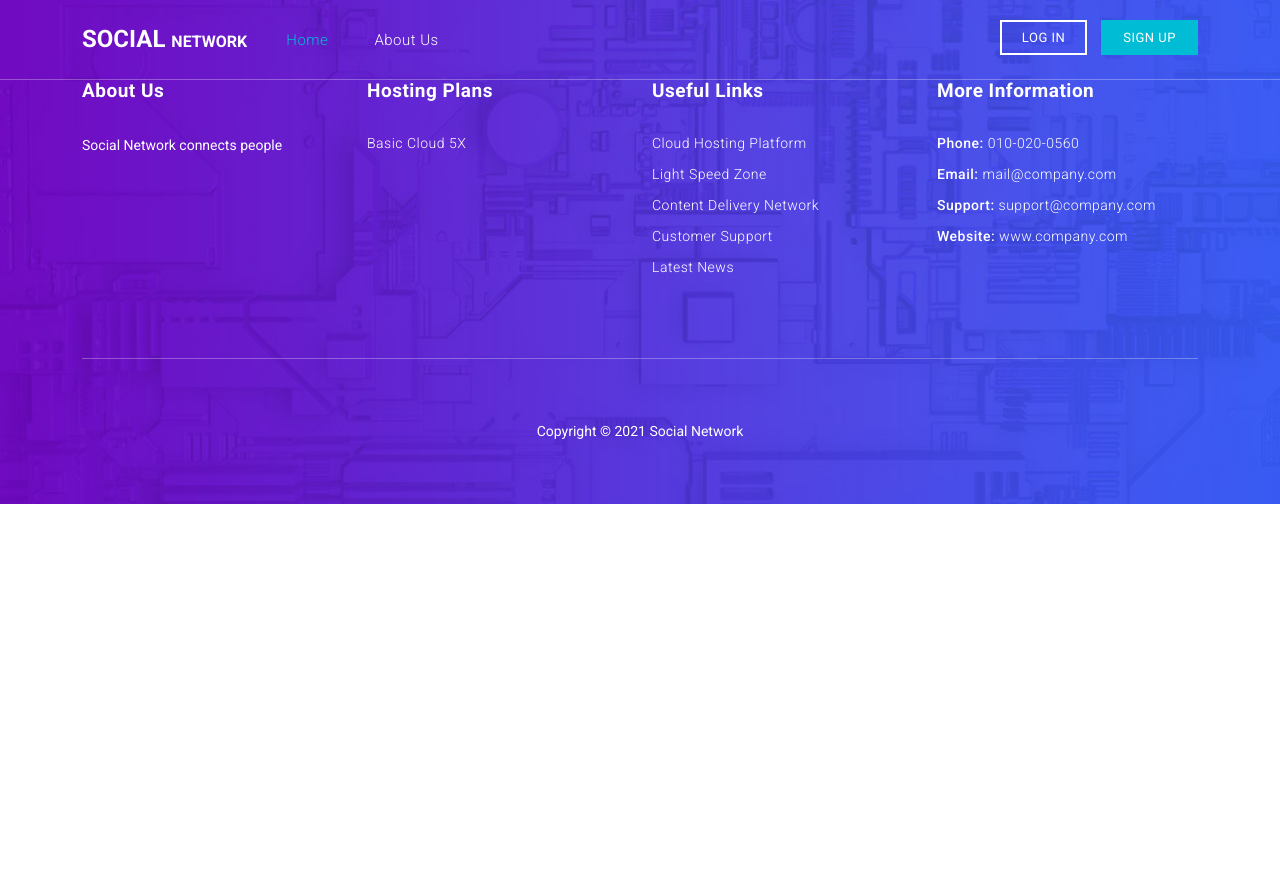
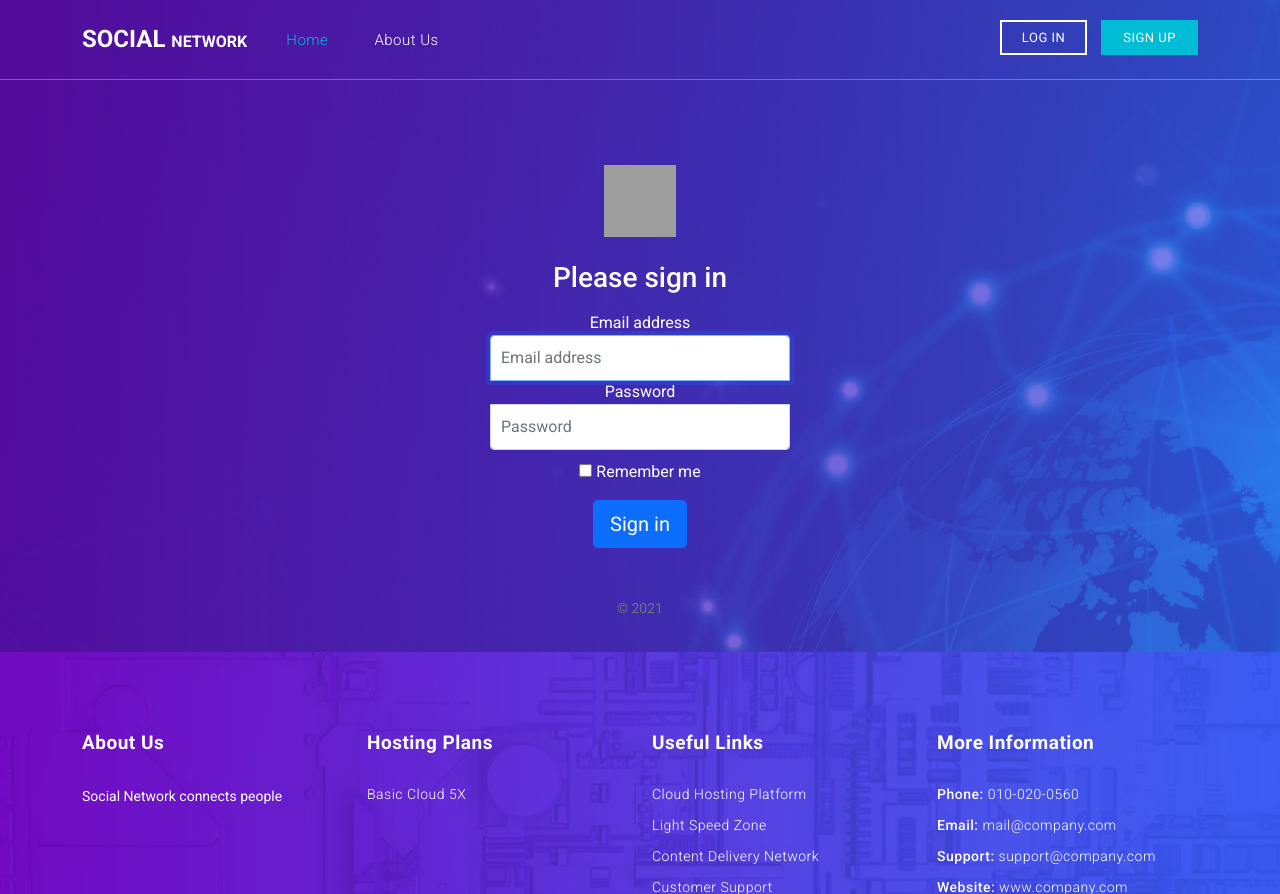
Before and after one commit to barto14753/SocialNetwork, a Django app: page /signUp/ in a window 1280 px wide. Shown: the top 894 px of the page. Before the commit the page ends 504 px from the top, so only its background shows below. Run offline with Django 3.2, Linux system fonts and the light colour scheme; grey boxes are pictures that could not be loaded.

Commit message:
some css of sign forms

```diff
--- a/SocialNetwork/home/templates/base.html
+++ b/SocialNetwork/home/templates/base.html
@@ -17,6 +17,7 @@
     <link rel="stylesheet" href="/static/assets/css/fontawesome.css">
     <link rel="stylesheet" href="/static/assets/css/templatemo-host-cloud.css">
     <link rel="stylesheet" href="/static/assets/css/owl.css">
+    <link rel="stylesheet" href="/static/assets/css/signs.css">
     </head>
     <body>
         {% include 'navbar.html' %}
--- a/SocialNetwork/home/templates/navbar.html
+++ b/SocialNetwork/home/templates/navbar.html
@@ -1,8 +1,13 @@
 {% load static %}
+<style>
 
+  #navbar
+  {
+  }
+</style>
 <header class="">
   <nav class="navbar navbar-expand-lg">
-    <div class="container">
+    <div class="container" id="navbar">
       <a class="navbar-brand" href="/"><h2>Social <em>Network</em></h2></a>
       <button class="navbar-toggler" type="button" data-toggle="collapse" data-target="#navbarResponsive" aria-controls="navbarResponsive" aria-expanded="false" aria-label="Toggle navigation">
         <span class="navbar-toggler-icon"></span>
--- a/SocialNetwork/home/templates/signIn.html
+++ b/SocialNetwork/home/templates/signIn.html
@@ -1,5 +1,58 @@
 {% extends 'base.html' %}
 {% load static %}
 {% block content %}
-
+<style>
+    .form-signin {
+	width: 100%;
+	max-width: 330px;
+	padding: 15px;
+	margin: 0 auto;
+  }
+  .form-signin .checkbox {
+	font-weight: 400;
+  }
+  .form-signin .form-control {
+	position: relative;
+	box-sizing: border-box;
+	height: auto;
+	padding: 10px;
+	font-size: 16px;
+  }
+  .form-signin .form-control:focus {
+	z-index: 2;
+  }
+  .form-signin input[type="email"] {
+	margin-bottom: -1px;
+	border-bottom-right-radius: 0;
+	border-bottom-left-radius: 0;
+  }
+  .form-signin input[type="password"] {
+	margin-bottom: 10px;
+	border-top-left-radius: 0;
+	border-top-right-radius: 0;
+  }
+  #signForm
+  {
+    background-image: url(/static/assets/images/banner-bg.jpg);
+    color: white;
+    padding-top: 150px;
+  }
+</style>
+<div id="signForm" class="text-center">
+    <form class="form-signin">
+      <img class="mb-4" src="https://getbootstrap.com/docs/4.0/assets/brand/bootstrap-solid.svg" alt="" width="72" height="72">
+      <h1 class="h3 mb-3 font-weight-normal">Please sign up</h1>
+      <label for="inputEmail" class="sr-only">Email address</label>
+      <input type="email" id="inputEmail" class="form-control" placeholder="Email address" required autofocus>
+      <label for="inputPassword" class="sr-only">Password</label>
+      <input type="password" id="inputPassword" class="form-control" placeholder="Password" required>
+      <div class="checkbox mb-3">
+        <label>
+          <input type="checkbox" value="remember-me"> Remember me
+        </label>
+      </div>
+      <button class="btn btn-lg btn-primary btn-block" type="submit">Sign up</button>
+      <p class="mt-5 mb-3 text-muted">&copy; 2021</p>
+    </form>
+</div>
 {% endblock %}
--- a/SocialNetwork/home/templates/signUp.html
+++ b/SocialNetwork/home/templates/signUp.html
@@ -1,4 +1,58 @@
 {% extends 'base.html' %}
 {% load static %}
 {% block content %}
+<style>
+    .form-signin {
+	width: 100%;
+	max-width: 330px;
+	padding: 15px;
+	margin: 0 auto;
+  }
+  .form-signin .checkbox {
+	font-weight: 400;
+  }
+  .form-signin .form-control {
+	position: relative;
+	box-sizing: border-box;
+	height: auto;
+	padding: 10px;
+	font-size: 16px;
+  }
+  .form-signin .form-control:focus {
+	z-index: 2;
+  }
+  .form-signin input[type="email"] {
+	margin-bottom: -1px;
+	border-bottom-right-radius: 0;
+	border-bottom-left-radius: 0;
+  }
+  .form-signin input[type="password"] {
+	margin-bottom: 10px;
+	border-top-left-radius: 0;
+	border-top-right-radius: 0;
+  }
+  #signForm
+  {
+    background-image: url(/static/assets/images/banner-bg.jpg);
+    color: white;
+    padding-top: 150px;
+  }
+</style>
+<div id="signForm" class="text-center">
+    <form class="form-signin">
+      <img class="mb-4" src="https://getbootstrap.com/docs/4.0/assets/brand/bootstrap-solid.svg" alt="" width="72" height="72">
+      <h1 class="h3 mb-3 font-weight-normal">Please sign in</h1>
+      <label for="inputEmail" class="sr-only">Email address</label>
+      <input type="email" id="inputEmail" class="form-control" placeholder="Email address" required autofocus>
+      <label for="inputPassword" class="sr-only">Password</label>
+      <input type="password" id="inputPassword" class="form-control" placeholder="Password" required>
+      <div class="checkbox mb-3">
+        <label>
+          <input type="checkbox" value="remember-me"> Remember me
+        </label>
+      </div>
+      <button class="btn btn-lg btn-primary btn-block" type="submit">Sign in</button>
+      <p class="mt-5 mb-3 text-muted">&copy; 2021</p>
+    </form>
+</div>
 {% endblock %}
--- a/SocialNetwork/home/urls.py
+++ b/SocialNetwork/home/urls.py
@@ -4,6 +4,6 @@ from . import views
 
 urlpatterns = [
     path('', views.index, name='index'),
-    path('signUp/', views.signIn, name='signIn'),
-    path('signIn/', views.signUp, name='signUp'),
+    path('signUp/', views.signUp, name='signUp'),
+    path('signIn/', views.signIn, name='signIn'),
 ]
```
Also changed, not shown: SocialNetwork/home/static/assets/css/signs.css (added), SocialNetwork/home/static/assets/css/templatemo-host-cloud.css (line endings or trailing spaces).
